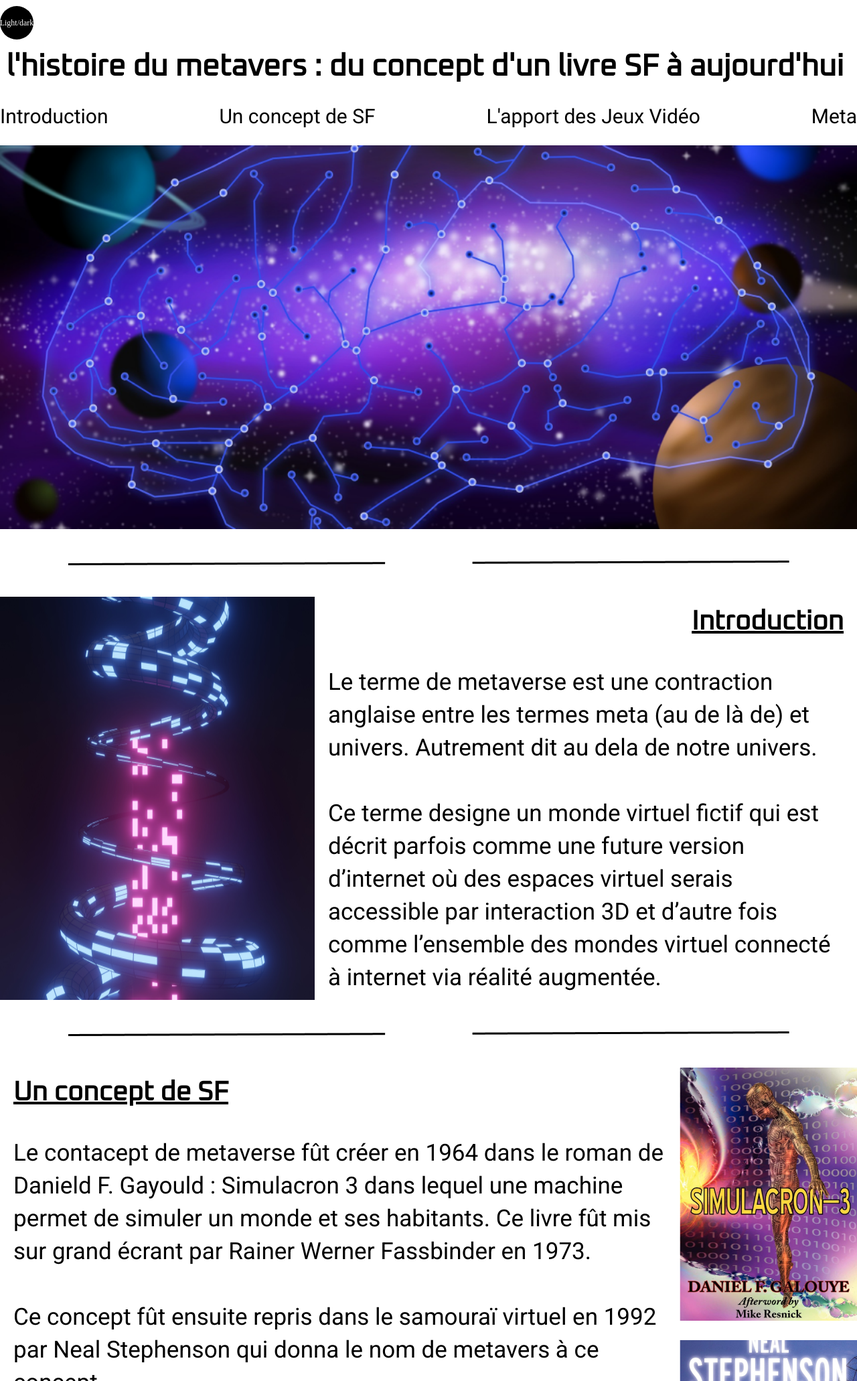
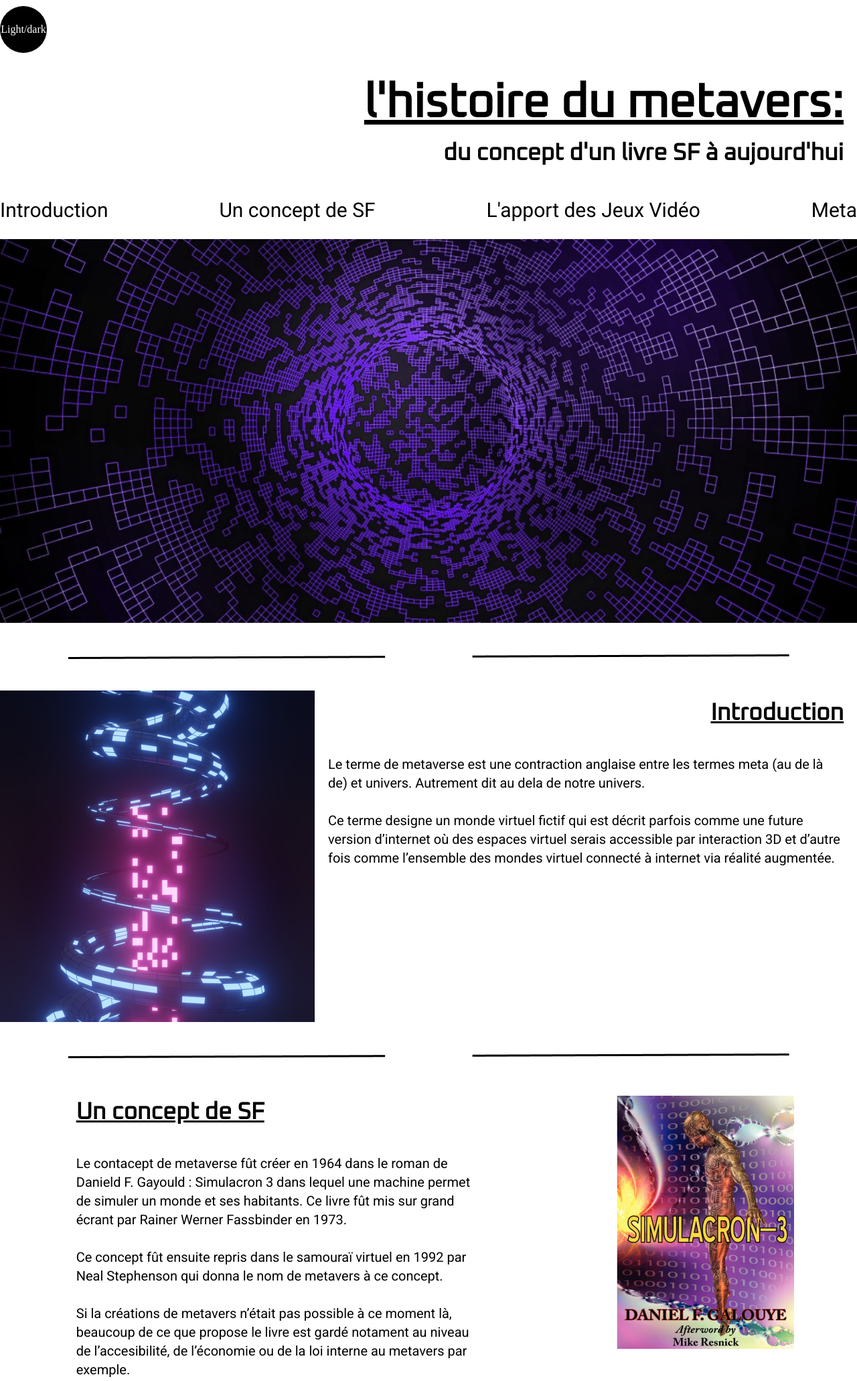
Before and after one commit to Malifarge/L-histoire-du-metavers, a plain HTML site: page index.html in a window 1280 px wide. Shown: the top 2062 px of the page at 67% size. Drawn offline with Linux system fonts and the light colour scheme.

Commit message:
Quelque modif

```diff
--- a/index.html
+++ b/index.html
@@ -17,17 +17,26 @@
 
     <header>
 
-        <!-- bouton dark mode -->
+<!-- bouton dark mode -->
 
-        <div class="SM">Light/dark</div>
+<div class="SM">Light/dark</div>
 
         <div class="haut flex">
+
+
 
         <!-- Titre -->
 
         <div id="root"></div>
 
-            <h1>l'histoire du metavers : du concept d'un livre SF à aujourd'hui</h1>
+           <div class="flex">
+
+
+                <div class="titre">
+                    <h1>l'histoire du metavers:</h1>
+                    <h3>du concept d'un livre SF à aujourd'hui</h3>
+                </div>
+           </div>
 
             <!-- menu burger icon -->
 
@@ -70,14 +79,14 @@
                 <a href="#Meta" class="livre4">Meta</a>
             </nav>
 
-            <img src="images/version ordi/accueil 1.png" alt="image accueil" class="ordi">
+            <img src="images/version ordi/software-g1606149e1_1920 1.png" alt="image accueil" class="ordi">
 
             </div>
 
             <!-- Image -->
 
 
-            <img src="images/version tel/accueil 2.png" alt="image accueil" class="tel">
+            <img src="images/version tel/software-g1606149e1_1920 2.png" alt="image accueil" class="tel">
 
         </div>
     </header>
@@ -117,7 +126,7 @@
     <!-- SF -->
 
     <section id="SF" class="flex">
-        <div>
+        <div class="SFtexte">
             <h2 class="left">Un concept de SF</h2>
 
             <p>Le contacept de metaverse fût créer en 1964 dans le roman de Danield F. Gayould : Simulacron 3 dans lequel une machine permet de simuler un monde et ses habitants.
@@ -127,8 +136,10 @@
                 <br> <br>
                 Si la créations de metavers n’était pas possible à ce moment là, beaucoup de ce que propose le livre est gardé notament au niveau de l’accesibilité, de l’économie ou de la loi interne au metavers par exemple.</p>
         </div>
-
-        <img src="images/version ordi/image concept SF.png" alt="les livres" class="ordi">
+<div class="slider ordi">
+    <img src="images/version ordi/simulacron 1.png" alt="simulacron" class="active">
+    <img src="images/version ordi/le-samourai-virtuel 1.png" alt="le samouraï">
+</div>
         <img src="images/version tel/image concept SF.png" alt="les livres" class="tel">
 
     </section>
--- a/main.js
+++ b/main.js
@@ -30,3 +30,26 @@ Switchmode.addEventListener('click', () =>{
     body.classList.remove('light')}
 
 })
+
+// sliders livres
+
+const items = document.querySelectorAll('.slider img')
+const nbSlide = items.length;
+let count = 1
+
+function slideSuivante(){
+
+    items[count].classList.remove('active')
+
+    if(count > 0){
+        count--
+    }else {
+        count = nbSlide - 1
+    }
+    items[count].classList.add('active')
+    console.log(count);
+
+    setTimeout ("slideSuivante()", 2000)
+}
+
+window.onload = function() {slideSuivante(); textanim()}
--- a/style.css
+++ b/style.css
@@ -26,17 +26,28 @@
   body.dark #burger span{
     background: white;
 }
+  body.light header a{
+    background: white;
+    color: black;
+    transition: 0.5s ease-in-out ;
+  }
+
+  body.dark header a{
+      background: black;
+      color: white;
+      transition: 0.5s ease-in-out ;
+  }
 
   .SM{
-    width: 50px;
-    height: 50px;
+    width: 70px;
+    height: 70px;
     border-radius: 50%;
     background: black;
     color: white;
     display: flex;
     justify-content: center;
     align-items: center;
-    font-size: 12px;
+    font-size: 16px;
     cursor: pointer;
   }
 
@@ -45,22 +56,30 @@
       background: white;
   }
 
-h1, h2{
+h1, h2, h3{
     font-family: 'Oxanium', cursive;
     font-size: 45px;
     text-align: right;
     padding-right: 20px;
 }
+h3{
+    font-size: 35px;
+    text-align: end;
+}
 
-a:hover{
+body.light a:hover{
     color: blue;
     font-size: 40px;
-    background: none;
+}
+
+body.dark a:hover{
+    color: blue;
+    font-size: 40px;
 }
 
 p, a{
     font-family: 'Roboto', sans-serif;
-    font-size: 35px;
+    font-size: 20px;
 }
 
 p{
@@ -72,14 +91,25 @@ p{
     margin-left: 20px;
 }
 
+h1{
+    font-size: 70px;
+    text-align: end;
+    text-decoration: underline;
+}
+
 h2{
-    font-size: 40px;
+    font-size: 35px;
     margin-bottom: 38px;
     text-decoration: underline;
 }
 
 header, section{
     width: 100%;
+}
+
+
+section.flex{
+    justify-content: space-around;
 }
 
 div{
@@ -104,6 +134,10 @@ a{
     text-decoration: none;
 }
 
+section img{
+width: 50%;
+}
+
 /* header */
 
 header{
@@ -121,28 +155,26 @@ nav a{
     padding: 13px 0;
 }
 
-.livre1{
-    background: url("images/version ordi/livre\ 1\ 1.png") no-repeat;
-}
-
-.livre2{
-    background: url("images/version ordi/livre\ 2\ 1.png") no-repeat;
-}
-
-.livre3{
-    background: url("images/version ordi/livre\ 3\ 1.png") no-repeat;
-}
-
-.livre4{
-    background: url("images/version ordi/livre\ 4\ 1.png") no-repeat;
-}
-
 /* séparation */
 
 .séparation{
     margin: 47px 0;
     justify-content: center;
 }
+
+/* SF */
+.SFtexte{
+    width: 50%;
+}
+
+.slider img{
+    display: none;
+    width: 100%;
+  }
+
+  img.active{
+    display: block;
+  }
 
 /* JV */
 
@@ -228,21 +260,20 @@ footer a{
 
     h1{
         text-align: left;
+        width: 90%;
+        font-size: 40px;
     }
 
     h2, .left{
         text-align: center;
     }
 
-    h1{
-        width: 90%;
+    h3{
+      font-size: 30px;
     }
 
     /* menu burger */
 
-    #navburger a{
-        background: white;
-      }
 
        #navburger div{
         display       : flex;
@@ -265,13 +296,13 @@ footer a{
 
      #navburger {
 
-      display : block;
+      display : none;
       position: absolute;
       top     : 0;
+      right: 0;
       margin  : 0;
       width   : 100vw;
       height  : 100vh;
-
       z-index: 99;
 
       transform-origin: 0% 0%;
@@ -282,6 +313,7 @@ footer a{
      }
 
      #navburger.open {
+         display: block;
       transform: none;
       position : absolute;
     }
@@ -329,19 +361,16 @@ footer a{
     #burger.open span:nth-child(1) {
       width    : 110%;
       transform: rotate(45deg);
-      background: black;
 
     }
     #burger.open span:nth-child(2) {
       width  : 0%;
       opacity: 0;
-      background: black;
 
     }
     #burger.open span:nth-child(3) {
       width    : 110%;
       transform: rotate(-45deg);
-      background: black;
 
     }
 
```
Also changed, not shown: images/version ordi/le-samourai-virtuel 1.png (added), images/version ordi/simulacron 1.png (added), images/version ordi/software-g1606149e1_1920 1.png (added), images/version tel/software-g1606149e1_1920 2.png (added).
